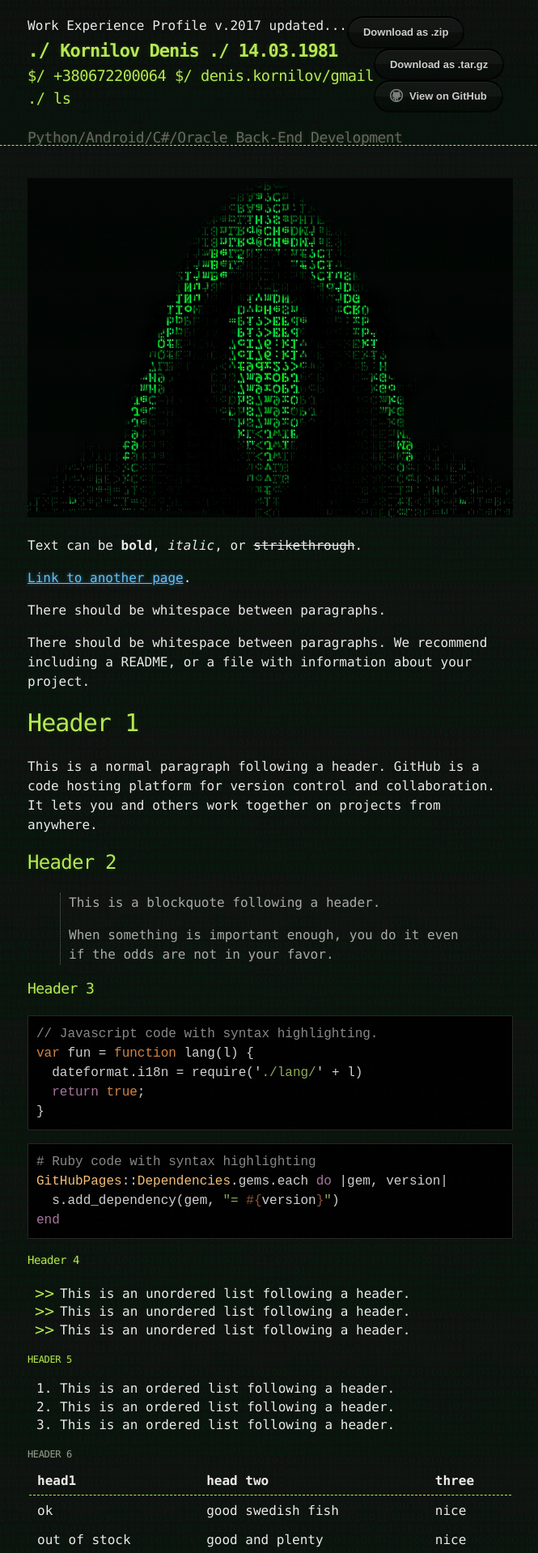
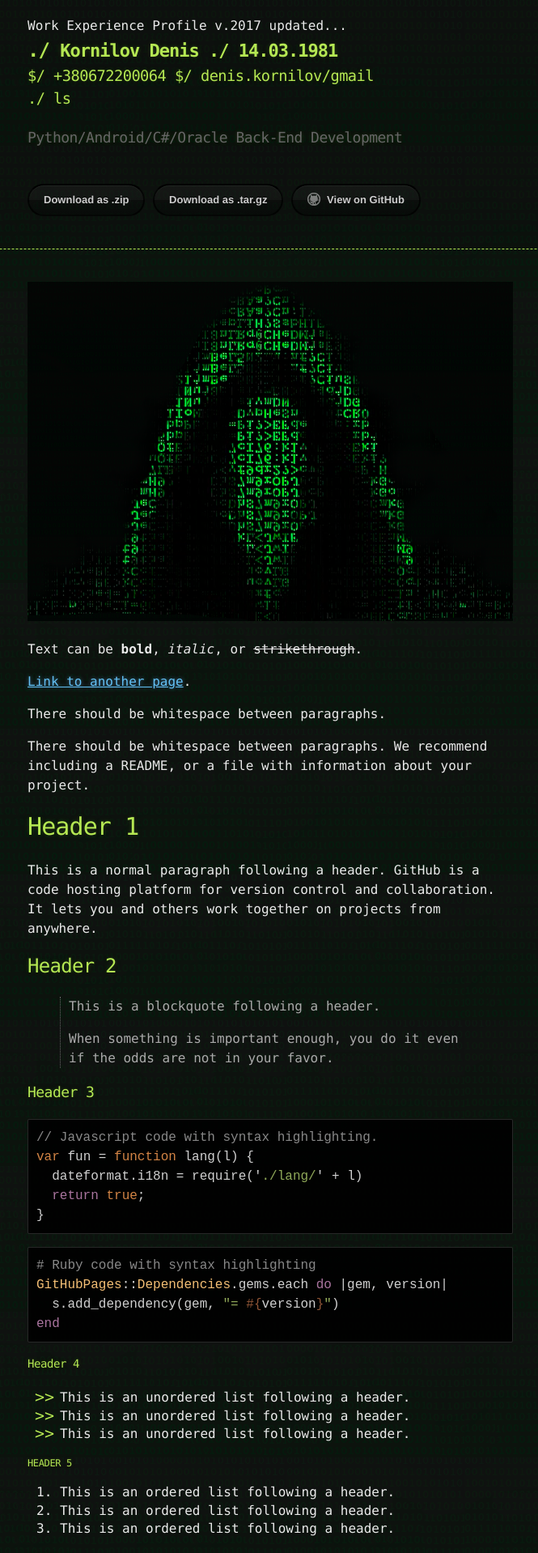
Before and after one commit to kornilov1981/kornilov1981.github.io, a Jekyll site: the page built from index.md, in a window 1280 px wide. Shown: the top 1918 px of the page at 81% size, without its empty margins (306-971 px from the left). Built offline with Jekyll 4.4.1, drawn with Linux system fonts in a browser that asks for light colours.

Commit message:
Header CV Link Fix

```diff
--- a/_layouts/default.html
+++ b/_layouts/default.html
@@ -19,9 +19,10 @@
     	Work Experience Profile v.2017 updated...</span>
 	    <h1 style="float: left; position: relative; font-size: 22px; margin-left: 0px;">Kornilov Denis ./&nbsp;14.03.1981</h1>
         <h3 style="float: left; position: relative; ">$/&nbsp;+380672200064 $/&nbsp;denis.kornilov/gmail<br>./&nbsp;ls</h3>
-          <h2 style="float: left; position: relative; font-size: 18px;">Python/Android/C#/Oracle <nobr>Back-End Development</nobr></h2>
+        <h2 style="float: left; position: relative; font-size: 18px;">Python/Android/C#/Oracle <nobr>Back-End Development</nobr></h2>
 
-
+        <div style="clear: both;"></div>
+  		<br>
         <section id="downloads">
           {% if site.show_downloads %}
             <a href="{{ site.github.zip_url }}" class="btn">Download as .zip</a>
```
